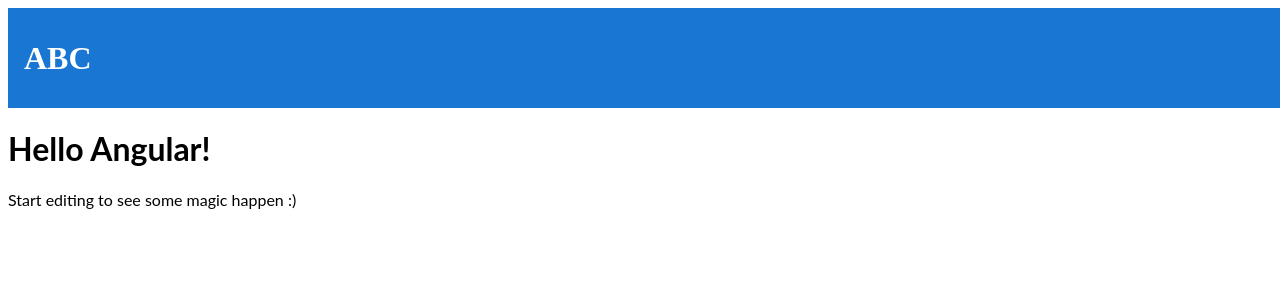
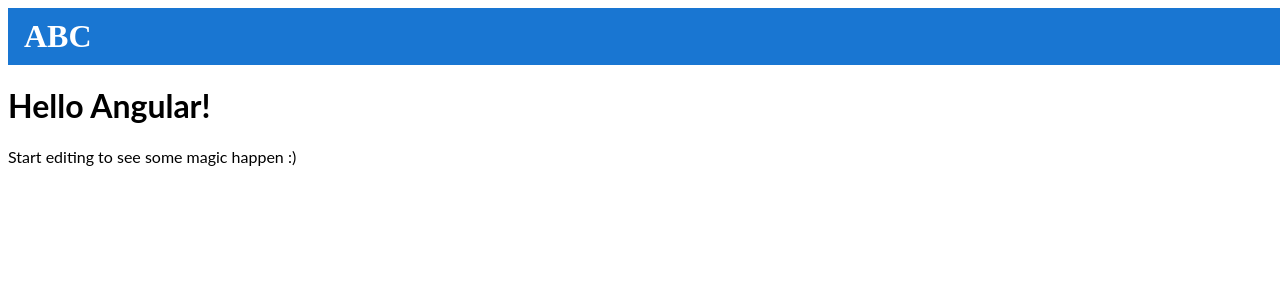
Before and after one commit to rohit2391/angular-prototype-01, an Angular app: page / in a window 1280 px wide. Shown: the top 300 px of the page. Built offline with nearby package versions, Linux system fonts and the light colour scheme.

Commit message:
1 file modified

```diff
--- a/src/styles.css
+++ b/src/styles.css
@@ -4,7 +4,7 @@
 
 app-top-bar {
   width: 100%;
-  height: 68px;
+  height: 25px;
   background-color: #1976d2;
   padding: 16px;
   display: flex;
```
